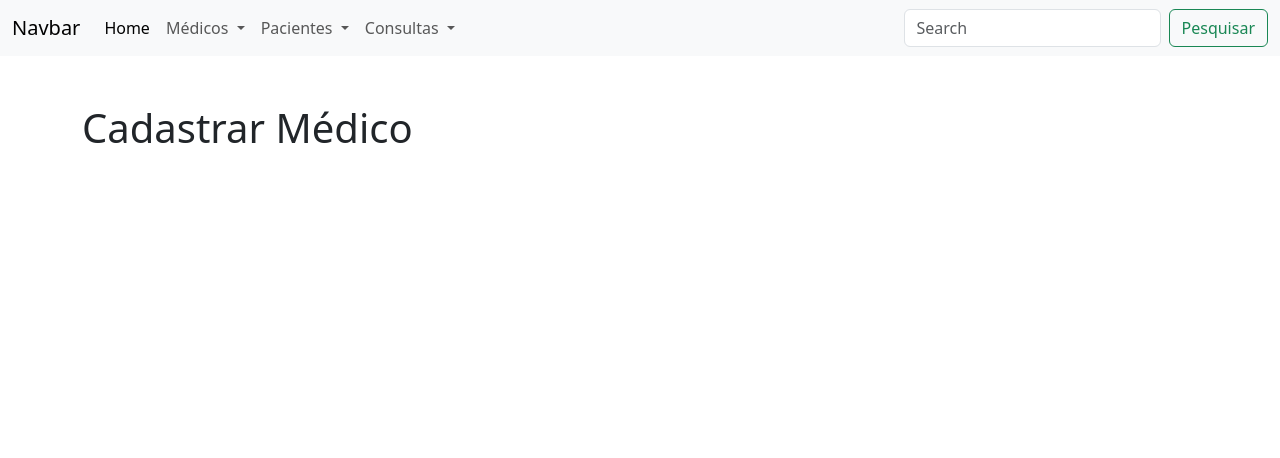
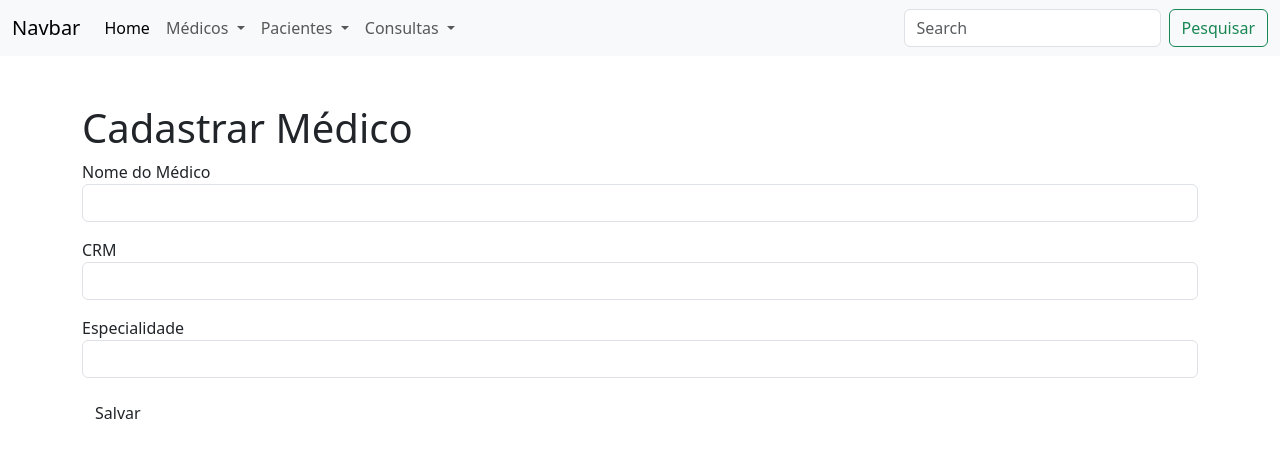
Before and after one commit to Soueu01games/Projeto-programacao-web-Emanuela, a PHP site: page /?page=cadastrar-medico in a window 1280 px wide. Shown: the top 458 px of the page. Run offline with PHP 8.4, Linux system fonts and the light colour scheme; some libraries are stand-ins or nearby versions.

Commit message:
Update cadastrar-medico.php

```diff
--- a/cadastrar-medico.php
+++ b/cadastrar-medico.php
@@ -1 +1,19 @@
 <h1>Cadastrar Médico</h1>
+<form action="?page=salvar-medico" method="POST">
+	<input type="hidden" name="acao" value="cadastrar">
+	<div class="mb-3">
+		<label>Nome do Médico</label>
+		<input type="text" name="nome_medico" class="form-control">
+	</div>
+	<div class="mb-3">
+		<label>CRM</label>
+		<input type="text" name="crm_medico" class="form-control">
+	</div>
+	<div class="mb-3">
+		<label>Especialidade</label>
+		<input type="text" name="especialidade_medico" class="form-control">
+	</div>
+	<div class="mb-3">
+		<button type="submit" class="btn btn-sucess">Salvar</button>
+	</div>
+</form>
```
